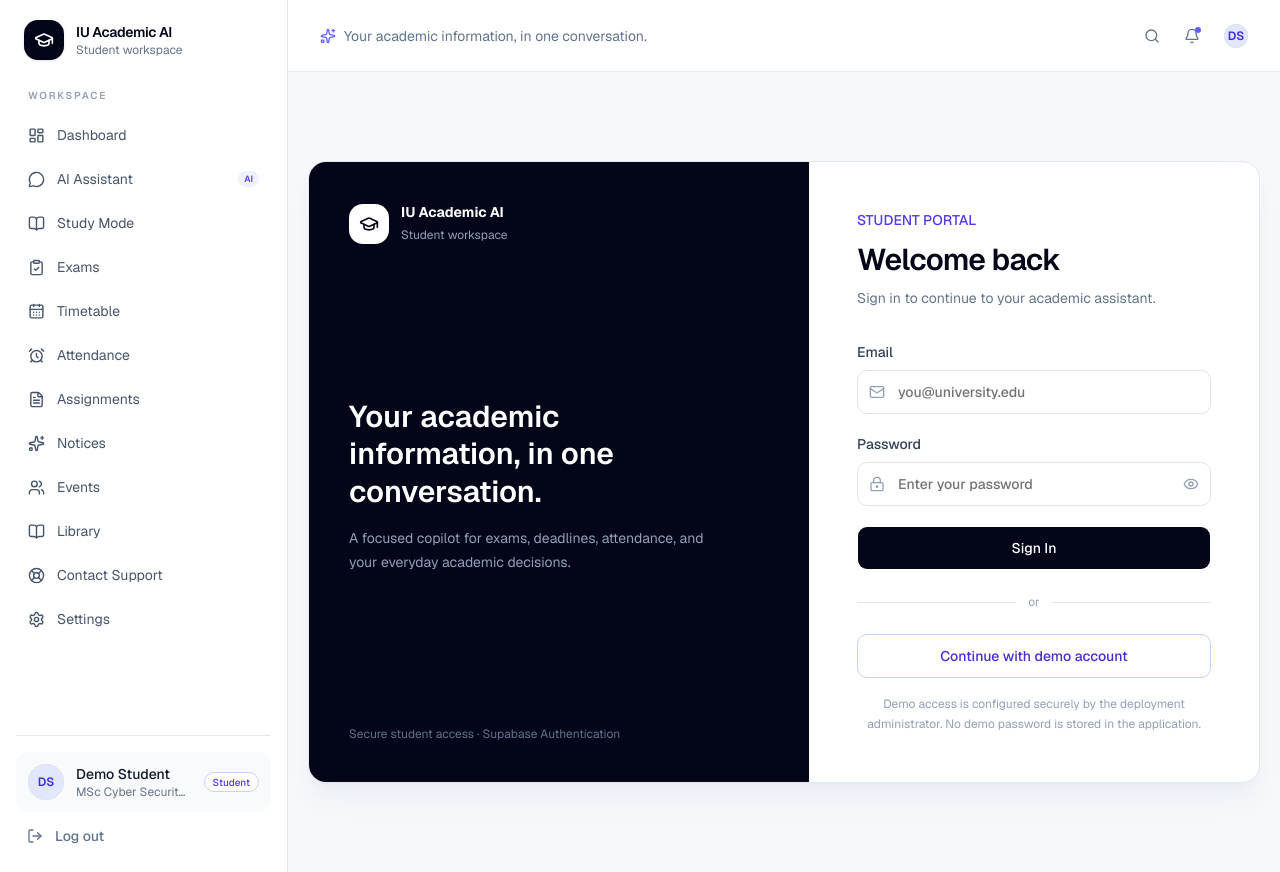
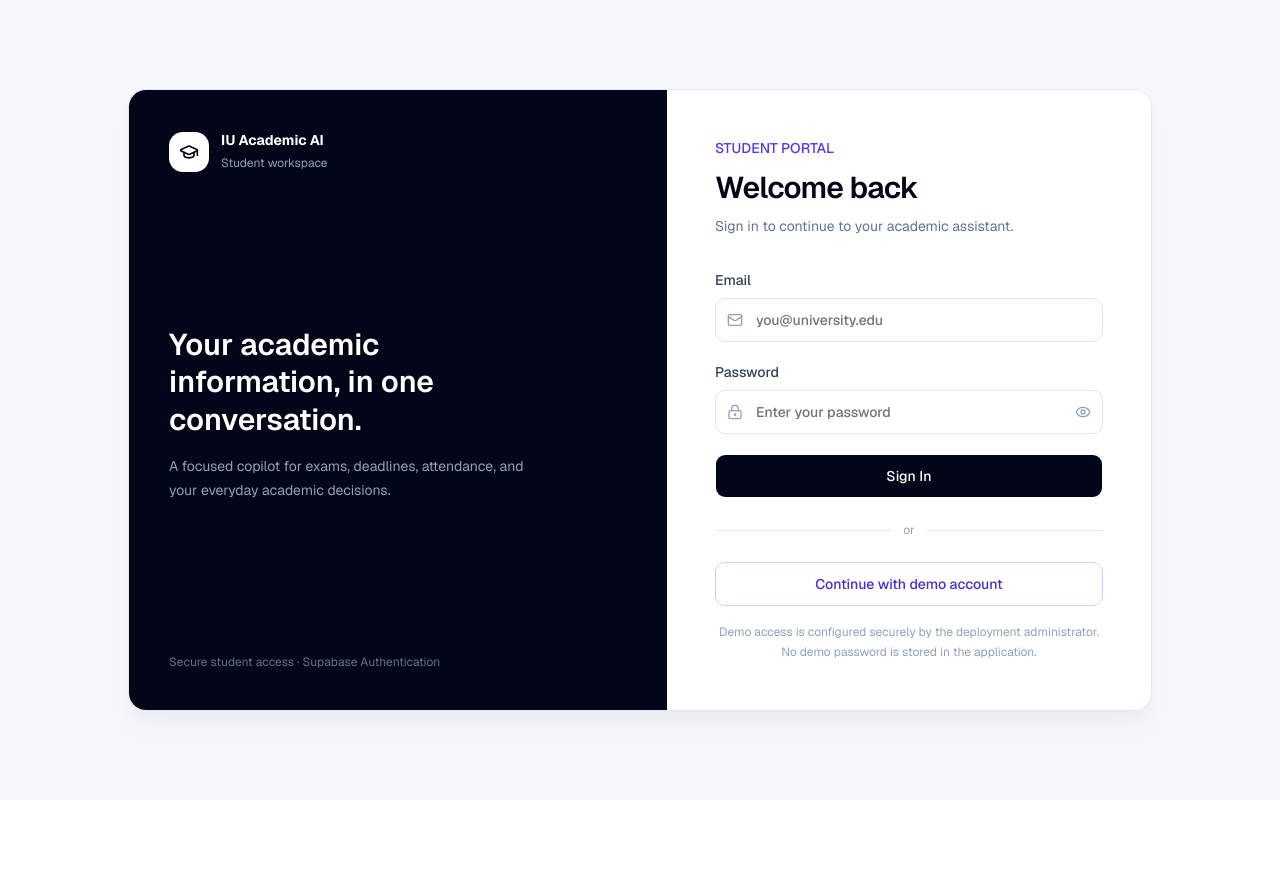
Before and after one commit to Jv2350/iu-academic-ai, a Next.js app: page /login in a window 1280 px wide. After the commit the page ends 800 px from the top, so only its background shows below. Built offline with nearby package versions, Linux system fonts and the light colour scheme.

Commit message:
add settings page and theme switcher; enhance sidebar with demo student data and update global styles for dark mode

```diff
--- a/app/globals.css
+++ b/app/globals.css
@@ -118,6 +118,18 @@
   --sidebar-ring: oklch(0.556 0 0);
 }
 
+html.dark body {
+  background: oklch(0.145 0 0);
+}
+
+html.dark .bg-white {
+  background-color: oklch(0.205 0 0);
+}
+
+html.dark .bg-\[\#f7f8fb\] {
+  background-color: oklch(0.145 0 0);
+}
+
 @layer base {
   * {
     @apply border-border outline-ring/50;
--- /dev/null
+++ b/app/settings/page.tsx
@@ -0,0 +1,13 @@
+import { Settings2 } from "lucide-react";
+import { Card, CardContent } from "@/components/ui/card";
+import { ThemeSwitcher } from "@/components/theme/theme-switcher";
+
+export default function SettingsPage() {
+  return (
+    <main className="mx-auto w-full max-w-3xl space-y-8 p-5 sm:p-8">
+      <div><p className="text-sm font-medium text-indigo-600">Preferences</p><h1 className="mt-2 text-3xl font-semibold tracking-tight text-slate-950 dark:text-white">Settings</h1><p className="mt-2 text-slate-500 dark:text-slate-400">Personalize your IU Academic AI workspace.</p></div>
+      <Card className="border-slate-200/80 shadow-sm dark:border-slate-800 dark:bg-slate-900"><CardContent className="flex items-center justify-between gap-5 p-6"><div className="flex items-start gap-3"><Settings2 className="mt-0.5 size-5 text-indigo-500" /><div><h2 className="font-medium text-slate-900 dark:text-white">Theme</h2><p className="mt-1 text-sm text-slate-500 dark:text-slate-400">Choose light, dark, or follow your system preference.</p></div></div><ThemeSwitcher /></CardContent></Card>
+      <p className="text-xs text-slate-400">Prototype • Demo Academic Data</p>
+    </main>
+  );
+}
--- a/components/layout/app-shell.tsx
+++ b/components/layout/app-shell.tsx
@@ -1,13 +1,18 @@
 "use client";
 
 import { useState } from "react";
+import { usePathname } from "next/navigation";
 import { Bell, Menu, Search, Sparkles } from "lucide-react";
 import { Sidebar } from "./sidebar";
 import { Button } from "@/components/ui/button";
 import { Avatar, AvatarFallback } from "@/components/ui/avatar";
+import { ThemeSwitcher } from "@/components/theme/theme-switcher";
 
 export function AppShell({ children }: { children: React.ReactNode }) {
   const [sidebarOpen, setSidebarOpen] = useState(false);
+  const pathname = usePathname();
+
+  if (pathname === "/login") return <>{children}</>;
 
   return (
     <div className="flex min-h-screen bg-[#f7f8fb] text-slate-950">
@@ -31,12 +36,16 @@
               <Bell />
               <span className="absolute right-1.5 top-1.5 size-1.5 rounded-full bg-indigo-500" />
             </Button>
+            <ThemeSwitcher compact />
             <Avatar size="sm" className="ml-2 bg-indigo-100 text-indigo-700">
               <AvatarFallback className="bg-indigo-100 text-xs font-semibold text-indigo-700">DS</AvatarFallback>
             </Avatar>
           </div>
         </header>
         <div className="flex-1">{children}</div>
+        <footer className="border-t border-slate-200/80 bg-white px-5 py-3 text-center text-[11px] text-slate-400 dark:border-slate-800 dark:bg-slate-950 dark:text-slate-500">
+          Prototype • Demo Academic Data
+        </footer>
       </div>
     </div>
   );
--- a/components/layout/sidebar.tsx
+++ b/components/layout/sidebar.tsx
@@ -20,6 +20,7 @@
   Users,
   X,
 } from "lucide-react";
+import { demoStudent } from "@/data/student";
 import { Avatar, AvatarFallback } from "@/components/ui/avatar";
 import { Badge } from "@/components/ui/badge";
 import { Button } from "@/components/ui/button";
@@ -129,8 +130,8 @@
               </AvatarFallback>
             </Avatar>
             <div className="min-w-0 flex-1">
-              <p className="truncate text-sm font-medium text-slate-900">Demo Student</p>
-              <p className="truncate text-xs text-slate-500">MSc Cyber Security · Sem 1</p>
+              <p className="truncate text-sm font-medium text-slate-900 dark:text-slate-100">{demoStudent.name}</p>
+              <p className="truncate text-xs text-slate-500">{demoStudent.program} · Sem {demoStudent.semester}</p>
             </div>
             <Badge variant="outline" className="hidden border-indigo-200 bg-white text-[10px] text-indigo-600 sm:inline-flex">
               Student
--- /dev/null
+++ b/components/theme/theme-switcher.tsx
@@ -0,0 +1,41 @@
+"use client";
+
+import { useEffect, useState } from "react";
+import { Laptop, Moon, Sun } from "lucide-react";
+
+type Theme = "light" | "dark" | "system";
+
+function applyTheme(theme: Theme) {
+  const dark = theme === "dark" || (theme === "system" && window.matchMedia("(prefers-color-scheme: dark)").matches);
+  document.documentElement.classList.toggle("dark", dark);
+  document.documentElement.dataset.theme = theme;
+}
+
+export function ThemeSwitcher({ compact = false }: { compact?: boolean }) {
+  const [theme, setTheme] = useState<Theme>(() => {
+    if (typeof window === "undefined") return "system";
+    return (localStorage.getItem("iu-theme") as Theme | null) ?? "system";
+  });
+
+  useEffect(() => {
+    applyTheme(theme);
+  }, [theme]);
+
+  function changeTheme(next: Theme) {
+    setTheme(next);
+    localStorage.setItem("iu-theme", next);
+    applyTheme(next);
+  }
+
+  return (
+    <label className={`flex items-center gap-2 ${compact ? "text-slate-500" : "text-sm text-slate-700 dark:text-slate-200"}`}>
+      {theme === "light" ? <Sun className="size-4" /> : theme === "dark" ? <Moon className="size-4" /> : <Laptop className="size-4" />}
+      {!compact && <span>Appearance</span>}
+      <select suppressHydrationWarning value={theme} onChange={(event) => changeTheme(event.target.value as Theme)} className="rounded-md border border-slate-200 bg-white px-2 py-1.5 text-xs text-slate-700 outline-none dark:border-slate-700 dark:bg-slate-900 dark:text-slate-200">
+        <option value="system">System</option>
+        <option value="light">Light</option>
+        <option value="dark">Dark</option>
+      </select>
+    </label>
+  );
+}
--- /dev/null
+++ b/data/student.ts
@@ -0,0 +1,15 @@
+export const demoStudent = {
+  name: "Demo Student",
+  program: "MSc Cyber Security",
+  semester: 1,
+  division: "A",
+  email: "demo.student@iu.edu",
+};
+
+export const subjects = [
+  "Cyber Security",
+  "Network Security",
+  "Cloud Security",
+  "Database Security",
+  "Digital Forensics",
+];
```
